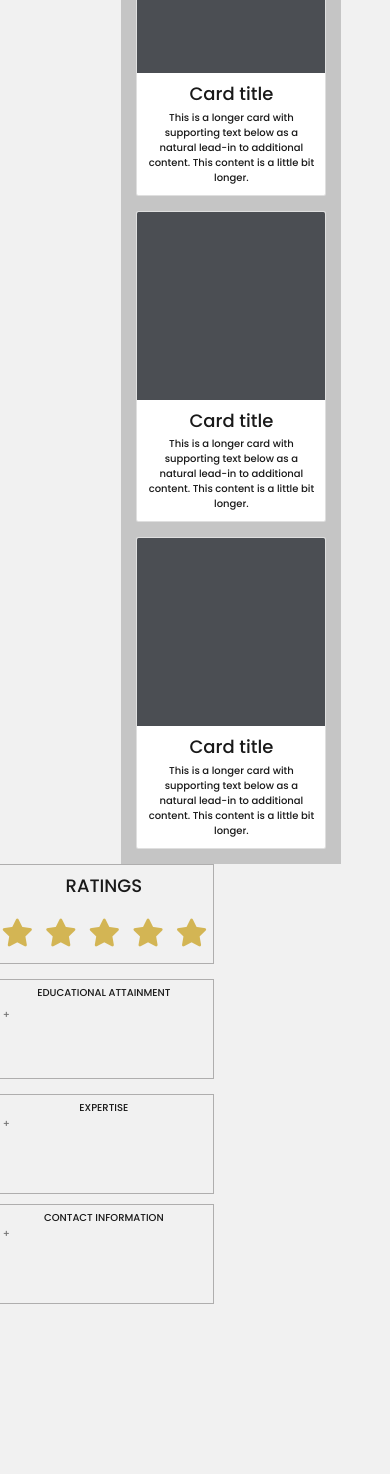
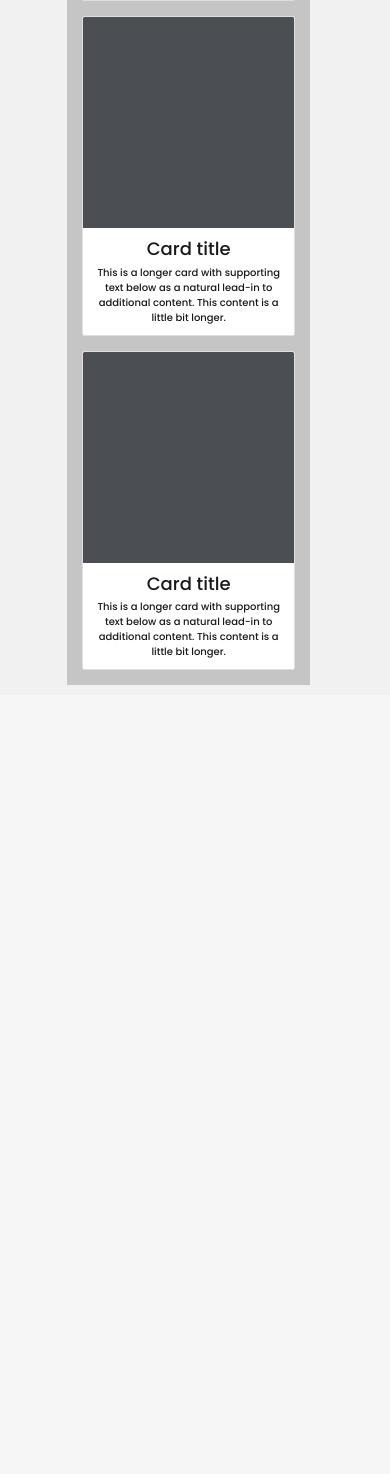
Before and after one commit to DevDumDum/OnlineFreelancingServices, a CodeIgniter app: page /Group01/Profilepage?id=1 in a window 390 px wide; the page is wider, and only the part inside the window is pictured. Shown: the part 1387-2861 px from the top of that part. After the commit the page ends 2072 px from the top of that part, so only its background shows below. Run offline with CodeIgniter, Linux system fonts and the light colour scheme; the visitor is signed in with stand-in values (Sample User, id 1); some libraries are stand-ins or nearby versions.

Commit message:
responsiveness

```diff
--- a/application/views/OnlineFreelancingServices/Profile.php
+++ b/application/views/OnlineFreelancingServices/Profile.php
@@ -33,7 +33,7 @@
             </div>
 
             <div class="profile-wrapper col-12">
-                <div class="profilecontent col-md-3 border-right py-2">
+                <div class="profilecontent col-3 border-right py-2">
                     <div class="profile-container d-flex flex-column align-items-center text-center py-5 ">
 
                         <div class="profile-pic-div">
@@ -150,7 +150,7 @@
 
                             <div class="profileProjwrapper col-9">
                                 <div class="profileProjContainer">
-                                    <div class="row row-cols-1 row-cols-md-3 g-4">
+                                    <div class="row row-cols-1 row-cols-3 g-4">
                                         <div class="col">
                                             <div class="card">
                                                 <img src="./public/images/sample.png" class="card-img-top" alt="...">
@@ -202,17 +202,6 @@
                                     </div>
                                 </div>
 
-                                <div class="info-cont d-flex flex-column bd-highlight mb-3">
-                                    <div class="p-2 bd-highlight">
-                                    EXPERTISE<input class="expertise" type="text" id="" name="expertise" placeholder="+" disabled value="">
-                                    </div>
-                                </div>
-
-                                <div class="info-cont d-flex flex-column bd-highlight mb-3">
-                                    <div class="p-2 bd-highlight">
-                                    CONTACT INFORMATION<input class="contact-info" type="text" id="" name="contact-info" placeholder="+" disabled value="">
-                                    </div>
-                                </div>
                             </div>
                         </form>
                     </div>
--- a/public/css/profile.css
+++ b/public/css/profile.css
@@ -301,186 +301,6 @@
     position: inherit;
 }
 
-@media screen and (max-width:500px) {
-    .profilecontent{
-        margin-top: -50%!important;
-    }
-    .container_calendar{
-        margin-top: 40%!important;
-    }
-    .buttons-container{
-        margin-top: 50%!important;
-        position: absolute!important;
-        margin-left: 15%!important;
-    }
-    .profilebuttons{
-        /*padding-left: 10%; */
-        position: absolute;
-        margin-top: 20%!important;
-    }
-    .profile-button{
-        gap: 30%!important;
-    }
-    .inputCont{
-        width: 150%!important;
-        margin-left: -25px!important;
-        margin-top: 10%!important;
-    }
-    #location-profile{
-        display: none;
-    }
-    .profileProjwrapper{
-        width: 144%!important;
-        margin-top: 200%!important;
-        margin-left: -7%!important;
-    }
-    .rightcont{
-        margin-top: 10%!important;
-        margin-left: 14%!important;
-    }
-}
-
-@media screen and (max-width:1000px){
-    .profilebanner{
-        width: 100%;
-    }
-    .profilecontent{
-        margin-top: -15%;
-    }
-    .buttons-container{
-        margin-top: 50%!important;
-        position: absolute;
-        margin-left: 15%;
-    }
-    .profilebuttons{
-        padding-left: 25%;
-        position: absolute;
-        margin-top: -49%;
-    }
-    .profile-button{
-        gap: 80%;
-    }
-    .inputCont{
-        width: 150%;
-        margin-left: -25px;
-        margin-top: 10%;
-    }
-    .row{
-        display: flex;
-        flex-direction: column;
-    }
-    .profileProjContainer{
-        width: 305%;
-    }
-    .rightcont{
-        margin-top: -242%!important;
-        margin-left: 62%!important;
-    }
-    .profileProjwrapper{
-        width: 60%!important;
-    }
-}
-
-@media screen and (max-width:500px) {
-    .profilecontent{
-        padding-left: 75px;
-    }
-}
-
-@media screen and (max-width:1200px) {
-  .profile-button {
-      width: 40%;
-  }
-}
-
-@media screen and (max-width:1200px) {
-  .profile-input {
-      width: 100%;
-  }
-}
-
-@media screen and (max-width:1200px) {
-  .container-ratings {
-      width: 40%;
-  }
-}
-
-@media screen and (max-width:700px) {
-    .profilecontent{
-        margin-top: -20%!important;
-        margin-left: 25%;
-    }
-    .container_calendar{
-        margin-top: 50%!important;
-    }
-    .buttons-container{
-        margin-top: 50%!important;
-        position: absolute!important;
-        margin-left: 15%!important;
-    }
-    .profilebuttons{
-        /*padding-left: 10%; */
-        position: absolute;
-        margin-top: 20%!important;
-    }
-    .profile-button{
-        gap: 30%!important;
-    }
-    .inputCont{
-        width: 150%!important;
-        margin-left: -25px!important;
-        margin-top: 10%!important;
-    }
-    #location-profile{
-        margin-top: 45%!important;
-    }
-    .profileProjwrapper{
-        width: 144%!important;
-        margin-top: 290%!important;
-        margin-left: -7%!important;
-    }
-    .rightcont{
-        margin-top: 10%!important;
-        margin-left: 14%!important;
-    }
-    .profileProjContainer{
-        width: 100%;
-    }
-}
-
-@media screen and (max-width:800px) {
-    .profilecontent{
-        margin-top: -20%!important;
-    }
-
-    .buttons-container{
-        margin-top: 50%!important;
-        position: absolute!important;
-        margin-left: 15%!important;
-    }
-    .profilebuttons{
-        padding-left: 30%;
-        position: absolute;
-    }
-    .profile-button{
-        gap: 0%!important;
-    }
-    .inputCont{
-        width: 95%!important;
-    }
-
-    .profileProjwrapper{
-
-        width: 100%!important;
-
-    }
-    .rightcont{
-        margin-top: -210%!important;
-        margin-left: -65%!important;
-    }
-
-}
-
 .buttons-container{
     margin-left: 12%;
     position: inherit;
@@ -694,3 +514,196 @@
     font-size: 1.5rem;
     padding-top: 13rem;
 }
+
+/* For desktop: */
+.col-1 {width: 8.33%;}
+.col-2 {width: 16.66%;}
+.col-3 {width: 25%;}
+.col-4 {width: 33.33%;}
+.col-5 {width: 41.66%;}
+.col-6 {width: 50%;}
+.col-7 {width: 58.33%;}
+.col-8 {width: 66.66%;}
+.col-9 {width: 72%;}
+.col-10 {width: 83.33%;}
+.col-11 {width: 91.66%;}
+.col-12 {width: 100%;}
+
+@media only screen and (max-width: 768px) {
+    /* For mobile phones: */
+    [class*="col-"] {
+      width: 100%;
+    }
+}
+
+@media only screen and (max-width: 1100px) {
+    .profilecontent{
+        margin-top: -15%!important;
+    }
+    .buttons-container{
+        position: absolute!important;
+        margin-left: 1%!important;
+    }
+    .profilebuttons{
+        padding-left: 30%;
+        position: absolute;
+    }
+    .profile-button{
+        gap: 0%!important;
+    }
+    .inputCont{
+        width: 95%!important;
+    }
+    .profileProjwrapper{
+        width: 65%!important;
+        margin-left: 20px;
+    }
+    .rightcont{
+        margin-left: -65%!important;
+    }
+    .col{
+        width: 33%;
+    }
+}
+
+@media only screen and (max-width: 950px) {
+    .profilecontent{
+        margin-top: -15%!important;
+    }
+    .profilebuttons{
+        padding-left: 35%;
+        position: absolute;
+    }
+    .row{
+        display: flex;
+    }
+    .col{
+        width: auto;
+    }
+    .container-ratings, .info-cont {
+        height: 10rem;
+        width: 16rem;
+    }
+    .rightcont{
+        margin-left: -65%!important;
+    }
+    .profileProjwrapper{
+        margin-right: 1rem;
+    }
+    .rating label{
+        width: 40px;
+    }
+}
+
+@media only screen and (max-width: 850px) {
+    .inputCont{
+        width: 80%!important;
+    }
+    .profile-button {
+    gap: 0;
+    margin-left: 35px;
+    }
+
+    .profileProjwrapper {
+        width: 70%!important;
+        margin-left: 80px;
+        margin-top: 18%;
+    }
+    .rightcont{
+        margin-left: 20%!important;
+        margin-top: 22%;
+        position: absolute;
+    }
+    .info-cont{
+        margin-left: 130%!important;
+    }
+}
+
+@media only screen and (max-width: 750px) {
+    .inputCont{
+        width: 80%!important;
+    }
+
+    .profileProjwrapper {
+        width: 70%!important;
+        margin-left: 80px;
+        margin-top: 20%!important;
+    }
+    .rightcont{
+        margin-left: 15%!important;
+        margin-top: 26%;
+        position: absolute;
+    }
+    .info-cont{
+        margin-left: 40%!important;
+    }
+    .buttons-container{
+        margin-left: 5%!important;
+    }
+}
+
+@media only screen and (max-width:650px) {
+    .profilecontent{
+        margin-top: -20%!important;
+        margin-left: 25%;
+    }
+    .container_calendar{
+        margin-top: 40%!important;
+    }
+    .buttons-container{
+        margin-top: 15%!important;
+        margin-left: 1%!important;
+    }
+    .profilebuttons{
+        padding-left: 10%!important;
+        margin-top: 21%!important;
+    }
+
+    .inputCont{
+        margin-left: -25px!important;
+    }
+    .rightcont{
+        margin-left: 10%!important;
+        margin-top: 22%!important;
+    }
+    #location-profile{
+        margin-top: 35%!important;
+    }
+    .profileProjwrapper{
+        margin-top: 125%!important;
+        margin-left: 7%!important;
+    }
+}
+
+@media only screen and (max-width:550px) {
+    .profilecontent{
+        margin-top: -20%!important;
+        margin-left: 25%;
+    }
+    .container_calendar{
+        margin-top: 40%!important;
+    }
+    .buttons-container{
+        margin-top: 15%!important;
+        margin-left: 1%!important;
+    }
+    .profilebuttons{
+        padding-left: 10%!important;
+        margin-top: 21%!important;
+    }
+
+    .inputCont{
+        margin-left: -25px!important;
+    }
+    .rightcont{
+        margin-left: 10%!important;
+        margin-top: 22%!important;
+    }
+    #location-profile{
+        margin-top: 35%!important;
+    }
+    .profileProjwrapper{
+        margin-top: 130%!important;
+        margin-left: 7%!important;
+    }
+}
```
